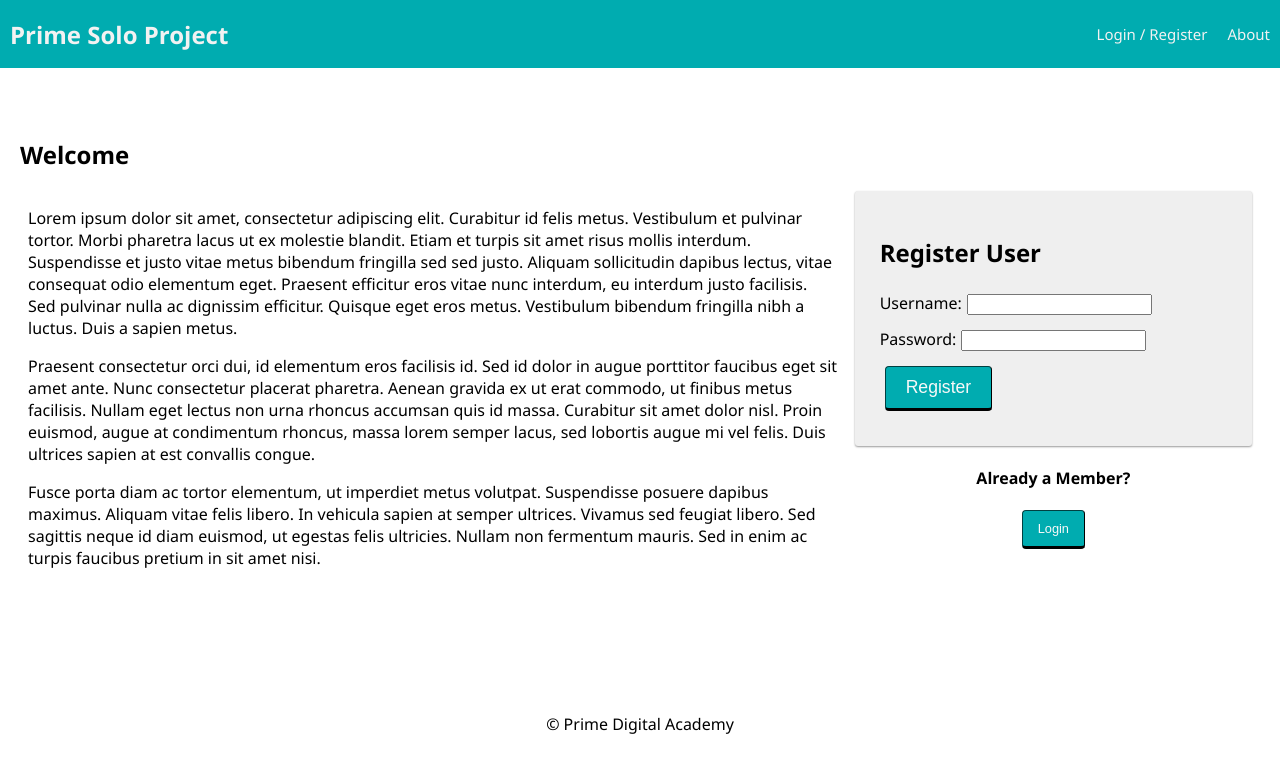
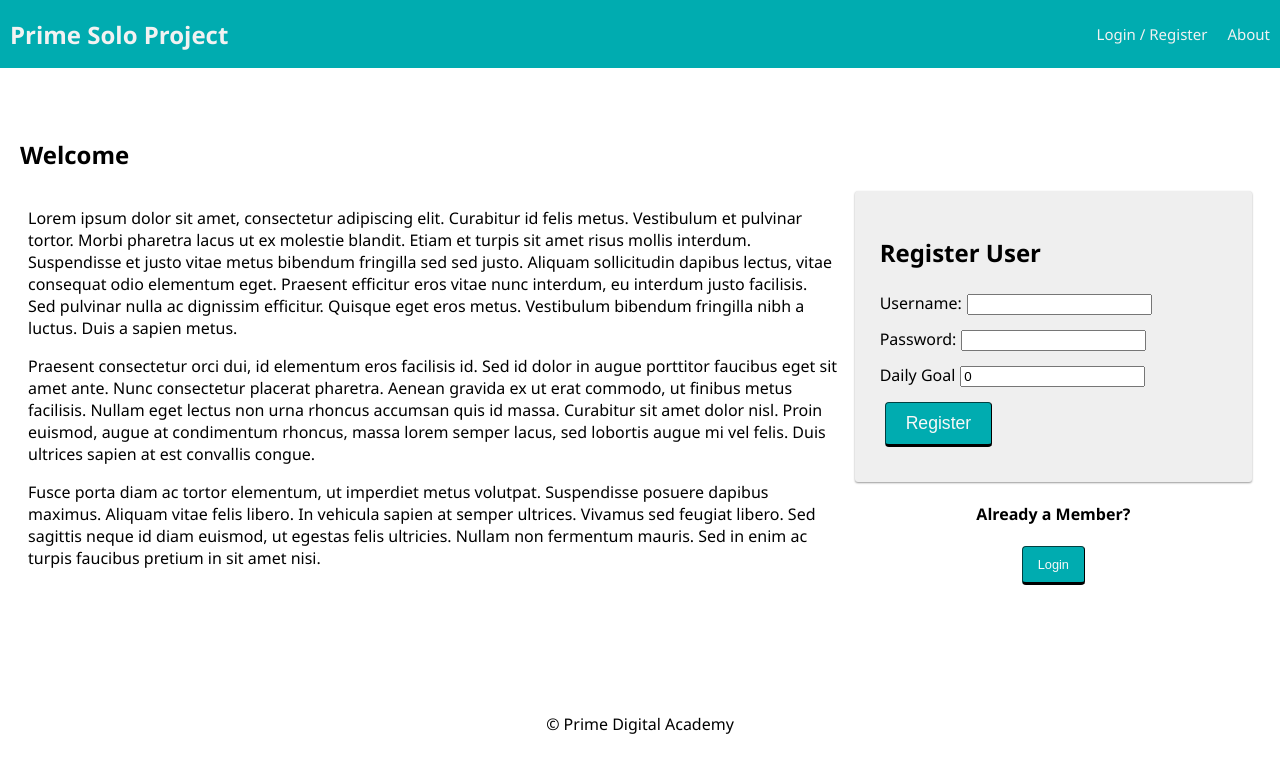
Before and after one commit to Svtucci/Goal_P, a React (Create React App) app: page /#/home in a window 1280 px wide. Shown: the top 772 px of the page. Built offline with nearby package versions, Linux system fonts and the light colour scheme; no server answers.

Commit message:
added daily goal input to registration form, need to wire to send # to DB

```diff
--- a/src/components/RegisterForm/RegisterForm.jsx
+++ b/src/components/RegisterForm/RegisterForm.jsx
@@ -4,6 +4,9 @@ import { useDispatch, useSelector } from 'react-redux';
 function RegisterForm() {
   const [username, setUsername] = useState('');
   const [password, setPassword] = useState('');
+
+  const [dailyGoal, setGoal] = useState(0);
+
   const errors = useSelector((store) => store.errors);
   const dispatch = useDispatch();
 
@@ -15,6 +18,7 @@ function RegisterForm() {
       payload: {
         username: username,
         password: password,
+        dailyGoal: dailyGoal,
       },
     });
   }; // end registerUser
@@ -51,6 +55,20 @@ function RegisterForm() {
           />
         </label>
       </div>
+
+      <div>
+        <label htmlFor="dailyGoal">
+          Daily Goal
+          <input
+            type="goal"
+            name="dailyGoal"
+            value={dailyGoal}
+            required
+            onChange={(event) => setGoal(event.target.value)}
+          />
+        </label>
+      </div>
+
       <div>
         <input className="btn" type="submit" name="submit" value="Register" />
       </div>
```
Also changed, not shown: 1 other file (tests, documents, lock files or other folders).
